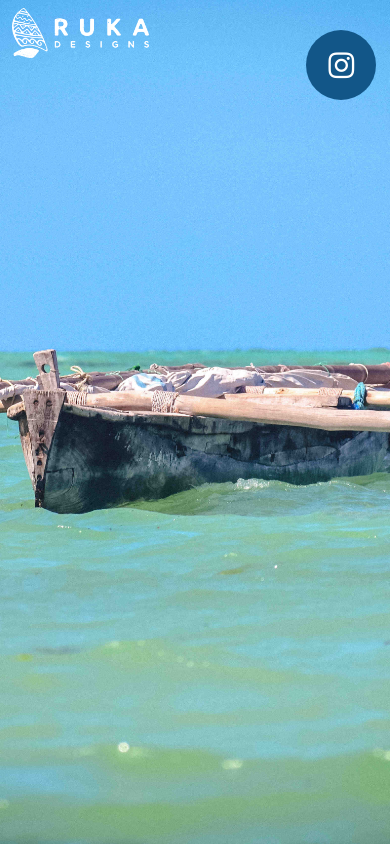
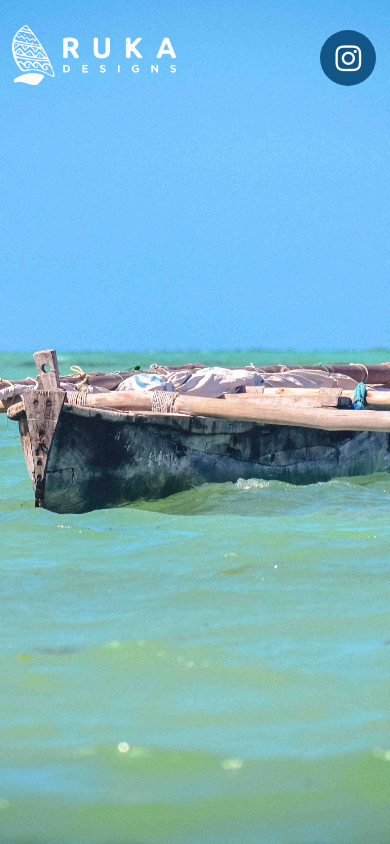
Before and after one commit to rukadesignsllc/rukadesignllc.github.io, a plain HTML site: page index.html in a window 390 px wide. Shown: the top 844 px of the page. Drawn offline with Linux system fonts and the light colour scheme.

Commit message:
updating images

```diff
--- a/index.html
+++ b/index.html
@@ -12,13 +12,19 @@ body, html {
   color: #777;
 }
 .fa {
-  padding: 20px;
+  padding: 15px;
   font-size: 30px;
   width: 30px;
   text-align: center;
   text-decoration: none;
   margin: 5px 2px;
   border-radius: 50%;
+}
+
+@media only screen and (max-width: 600px) {
+  .fa {
+    padding: 13px;
+  }
 }
 
 .fa:hover {
@@ -62,6 +68,13 @@ body, html {
   text-align: left;
 }
 
+@media only screen and (max-width: 600px) {
+  .caption {
+    left: 3%;
+    top: 3%;
+  }
+}
+
 .social {
   position: absolute;
   right: 3%;
@@ -69,11 +82,6 @@ body, html {
   text-align: right;
 }
 
-@media only screen and (max-width: 600px) {
-  .social {
-     height:30px;
-  }
-}
 
 .logo {
   height:100px;
@@ -81,7 +89,7 @@ body, html {
 
 @media only screen and (max-width: 600px) {
   .logo {
-     height:50px;
+     height:60px;
   }
 }
 
```
